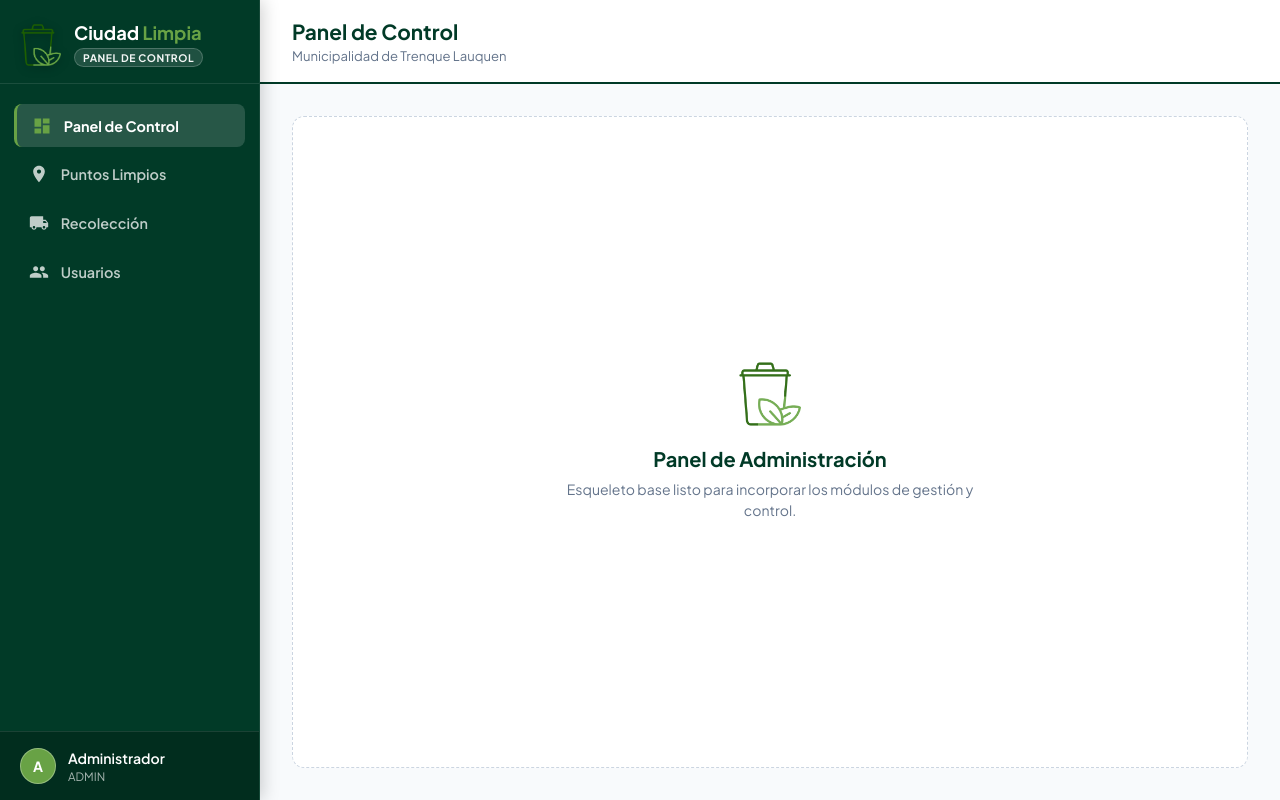
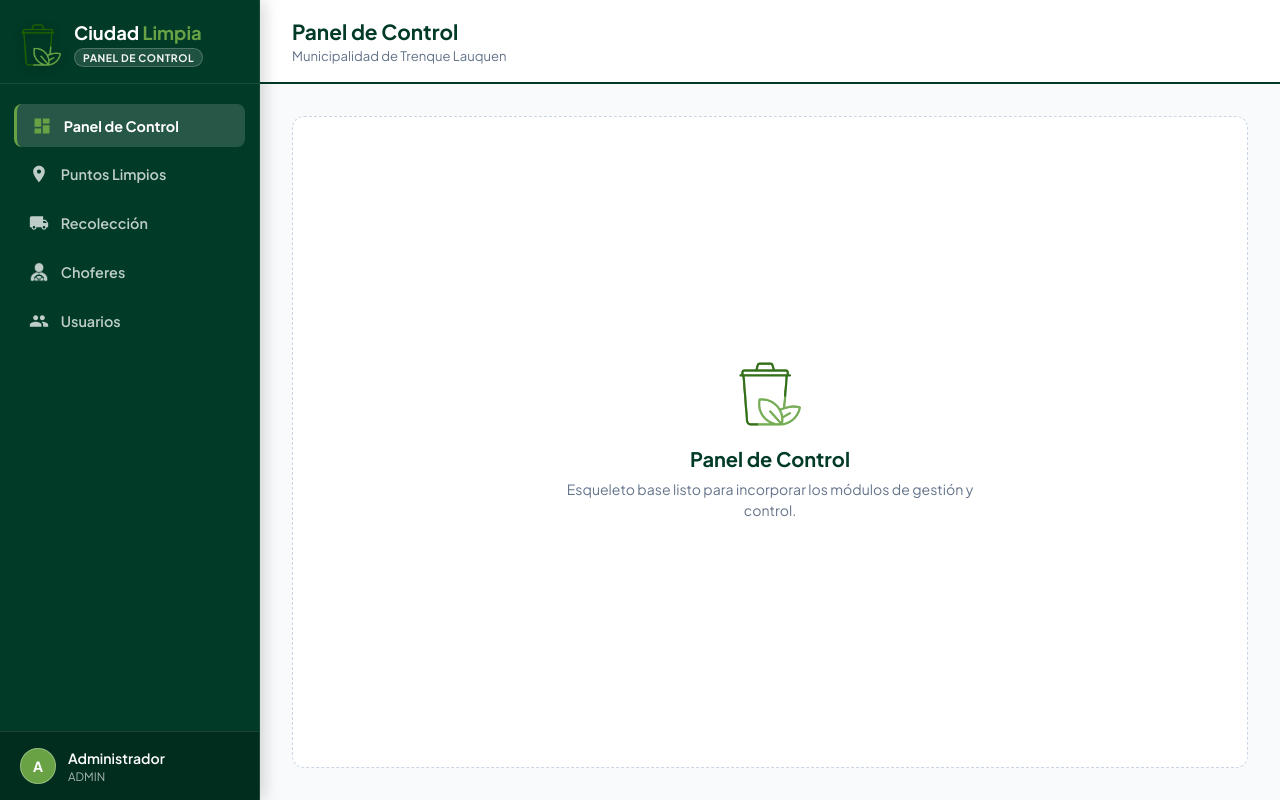
Before and after one commit to delforrr/CiudadLimpia, a React (Vite) app in the folder frontend/: page /admin in a window 1280 px wide. Built offline with nearby package versions, Linux system fonts and the light colour scheme; no server answers.

Commit message:
feat(admin): agregar apartado de Choferes con su icono en el panel

```diff
--- a/frontend/src/pages/AdminPage.css
+++ b/frontend/src/pages/AdminPage.css
@@ -125,6 +125,15 @@
   align-items: center;
   justify-content: center;
   color: inherit;
+}
+
+.admin-nav-chofer-icon {
+  width: 20px;
+  height: 20px;
+  display: inline-block;
+  background-color: currentColor;
+  -webkit-mask: url('../assets/icono-chofer.png') no-repeat center / contain;
+  mask: url('../assets/icono-chofer.png') no-repeat center / contain;
 }
 
 /* Footer del Sidebar */
--- a/frontend/src/pages/AdminPage.tsx
+++ b/frontend/src/pages/AdminPage.tsx
@@ -7,7 +7,30 @@ import iconoCiudadLimpia from '../assets/icono-ciudad-limpia.png';
 import { useAuthContext } from '../hooks/useAuthContext';
 import './AdminPage.css';
 
-type AdminTab = 'dashboard' | 'puntos' | 'recoleccion' | 'usuarios';
+type AdminTab = 'dashboard' | 'puntos' | 'recoleccion' | 'choferes' | 'usuarios';
+
+const SECCIONES: Record<AdminTab, { titulo: string; descripcion: string }> = {
+  dashboard: {
+    titulo: 'Panel de Control',
+    descripcion: 'Municipalidad de Trenque Lauquen',
+  },
+  puntos: {
+    titulo: 'Puntos Limpios',
+    descripcion: 'Gestión y estado de estaciones de reciclaje',
+  },
+  recoleccion: {
+    titulo: 'Recolección',
+    descripcion: 'Cronograma y recorridos de camiones',
+  },
+  choferes: {
+    titulo: 'Choferes',
+    descripcion: 'Personal de recolección y asignación de unidades',
+  },
+  usuarios: {
+    titulo: 'Usuarios',
+    descripcion: 'Padrón de vecinos registrados en la plataforma',
+  },
+};
 
 export function AdminPage() {
   const { user } = useAuthContext();
@@ -17,6 +40,7 @@ export function AdminPage() {
     ? `${user.cliente.name} ${user.cliente.lastName}`
     : (user?.email ?? 'Administrador');
   const adminInitials = user?.cliente?.name ? user.cliente.name.charAt(0).toUpperCase() : 'A';
+  const seccionActual = SECCIONES[activeTab];
 
   return (
     <div className="admin-wrapper">
@@ -73,6 +97,17 @@ export function AdminPage() {
 
             <button
               type="button"
+              className={`admin-nav-item ${activeTab === 'choferes' ? 'active' : ''}`}
+              onClick={() => setActiveTab('choferes')}
+            >
+              <span className="admin-nav-icon">
+                <span className="admin-nav-chofer-icon" aria-hidden="true" />
+              </span>
+              <span>Choferes</span>
+            </button>
+
+            <button
+              type="button"
               className={`admin-nav-item ${activeTab === 'usuarios' ? 'active' : ''}`}
               onClick={() => setActiveTab('usuarios')}
             >
@@ -98,8 +133,8 @@ export function AdminPage() {
       <main className="admin-main-content">
         <header className="admin-topbar">
           <div className="admin-topbar-title">
-            <h2>Panel de Control</h2>
-            <p>Municipalidad de Trenque Lauquen</p>
+            <h2>{seccionActual.titulo}</h2>
+            <p>{seccionActual.descripcion}</p>
           </div>
         </header>
 
@@ -115,7 +150,7 @@ export function AdminPage() {
                   e.currentTarget.src = '/icono-ciudad-limpia.png';
                 }}
               />
-              <h3>Panel de Administración</h3>
+              <h3>{seccionActual.titulo}</h3>
               <p>Esqueleto base listo para incorporar los módulos de gestión y control.</p>
             </div>
           </section>
```
Also changed, not shown: frontend/src/assets/icono-chofer.png (added).
